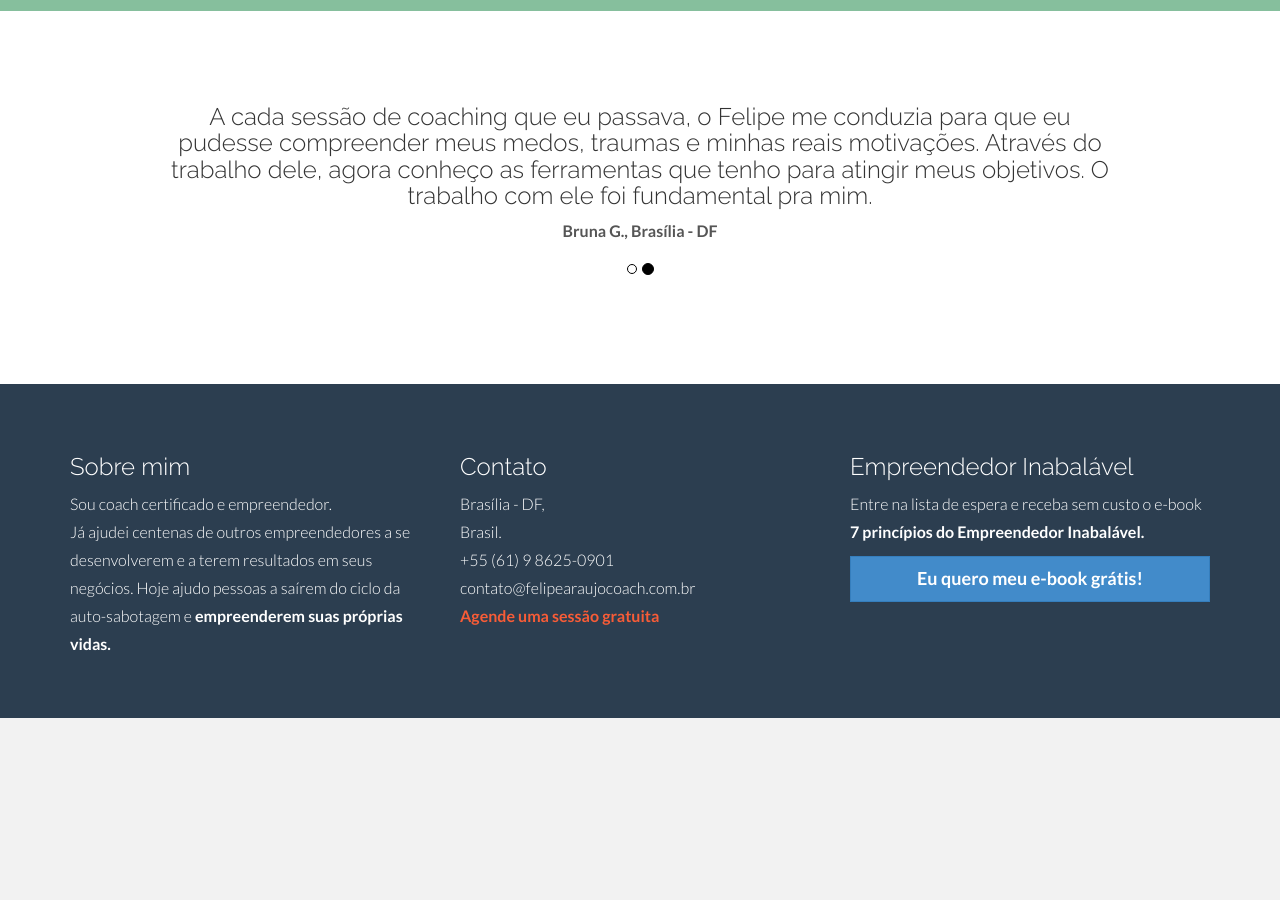
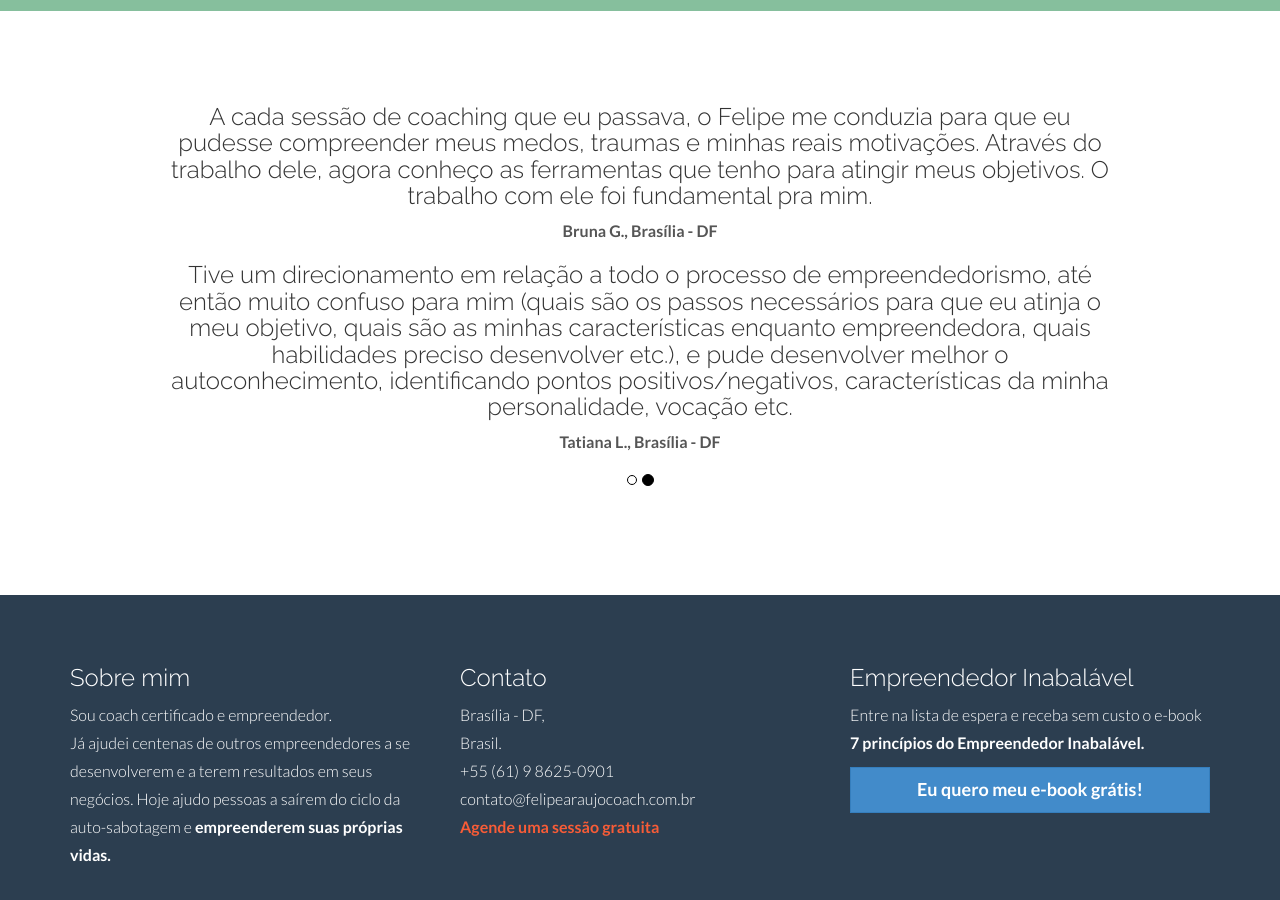
Before and after one commit to araujofelipe/felipearaujocoach, a Jekyll site: the page built from index.html, in a window 1280 px wide and 900 px high, scrolled down 1015 px. Built offline with Jekyll 4.4.1, drawn with Linux system fonts in a browser that asks for light colours; before the commit the page ends 1733 px from its top, so only the background shows below that.

Commit message:
Depoimento Tatiana

```diff
--- a/index.html
+++ b/index.html
@@ -61,6 +61,12 @@ title: "Principal"
 								</h3>
 								<span class="span-bold" >Bruna G., Brasília - DF</span>
 							</div>
+							<div class="item active">
+								<h3>
+									Tive um direcionamento em relação a todo o processo de empreendedorismo, até então muito confuso para mim (quais são os passos necessários para que eu atinja o meu objetivo, quais são as minhas características enquanto empreendedora, quais habilidades preciso desenvolver etc.), e pude desenvolver melhor o autoconhecimento, identificando pontos positivos/negativos, características da minha personalidade, vocação etc.
+								</h3>
+								<span class="span-bold" >Tatiana L., Brasília - DF</span>
+							</div>
 						</div>
 						<br>
 						<br>
```
